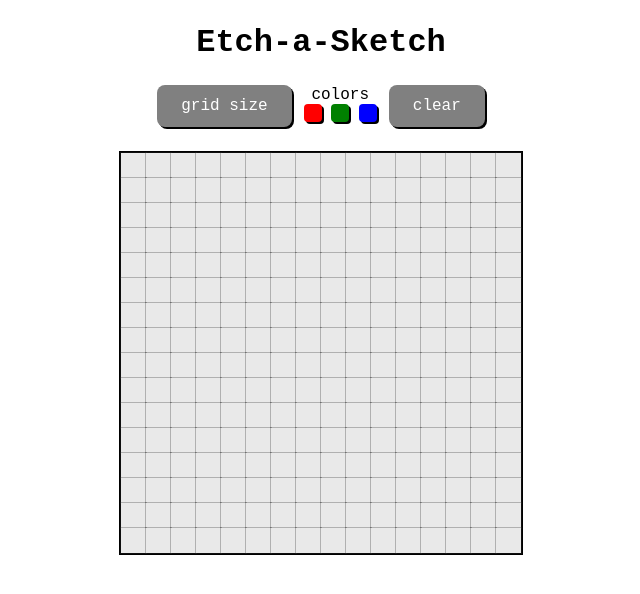
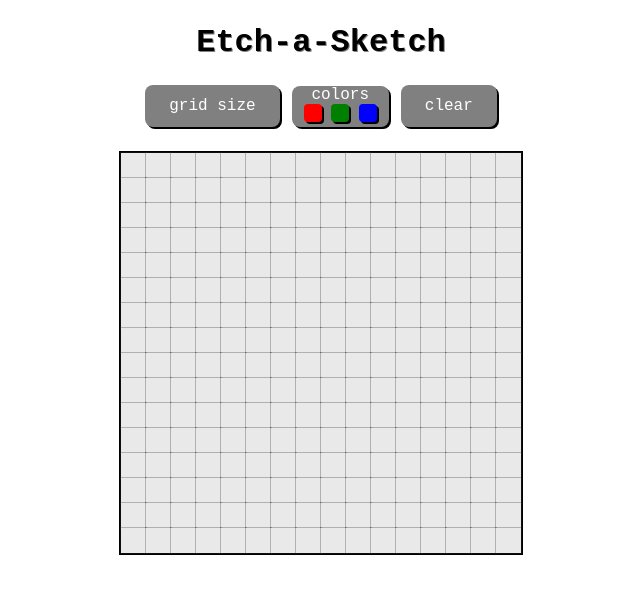
Before and after one commit to wilkye/etch-a-sketch, a plain HTML site: page index.html in a window 1280 px wide. Shown: the whole page, without its empty margins (319-959 px from the left). Drawn offline with Linux system fonts and the light colour scheme.

Commit message:
More uniformity of design

```diff
--- a/styles.css
+++ b/styles.css
@@ -6,6 +6,7 @@
 
 h1 {
     margin-top: 24px;
+    text-shadow: 1px 1px gray;
 }
 
 body {
@@ -47,6 +48,11 @@ body {
     display: flex;
     flex-direction: column;
     align-items: center;
+    background-color: gray;
+    border-radius: 8px;
+    padding: 0px 12px;
+    box-shadow: 2px 2px black;
+    color: white;
 }
 
 .small {
```
